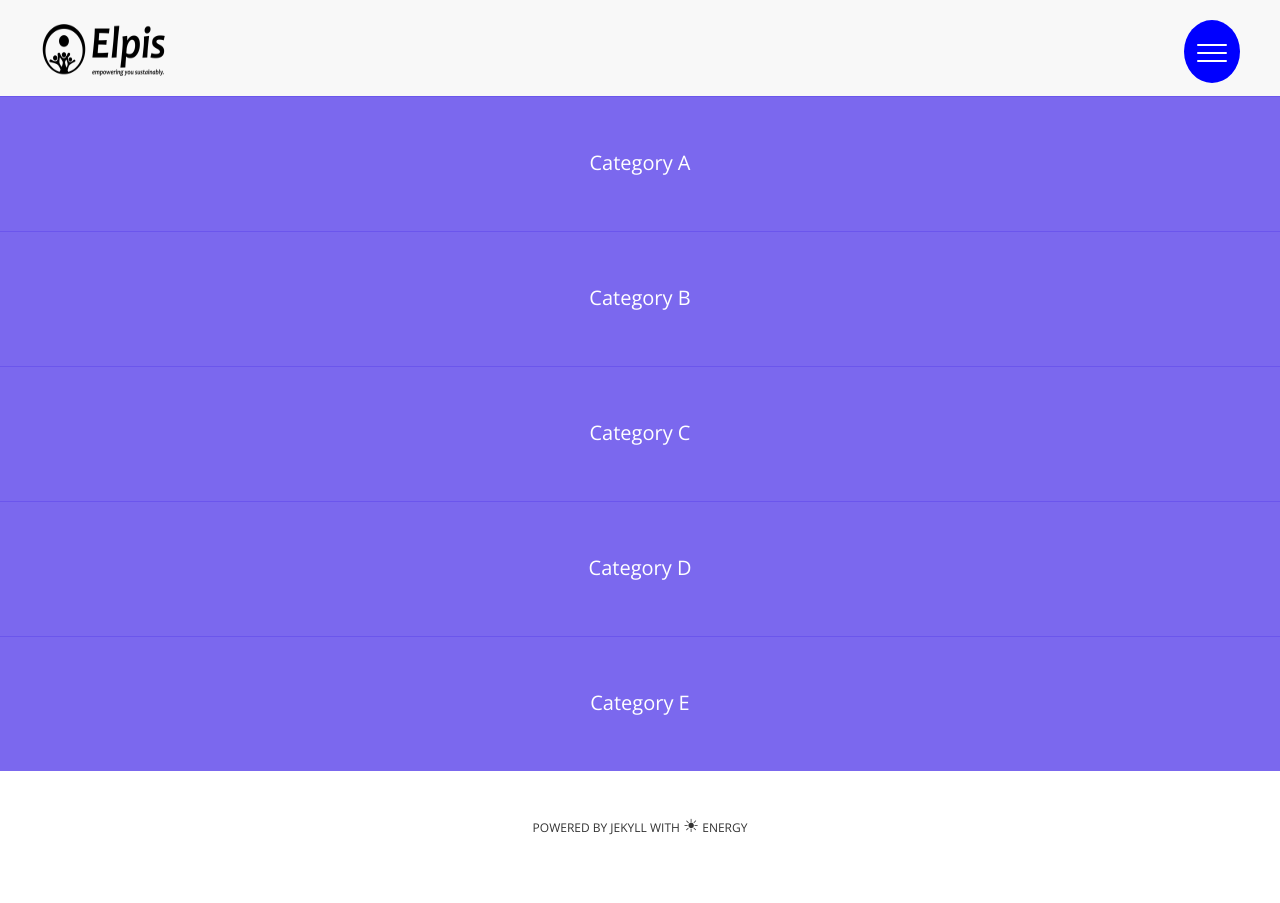
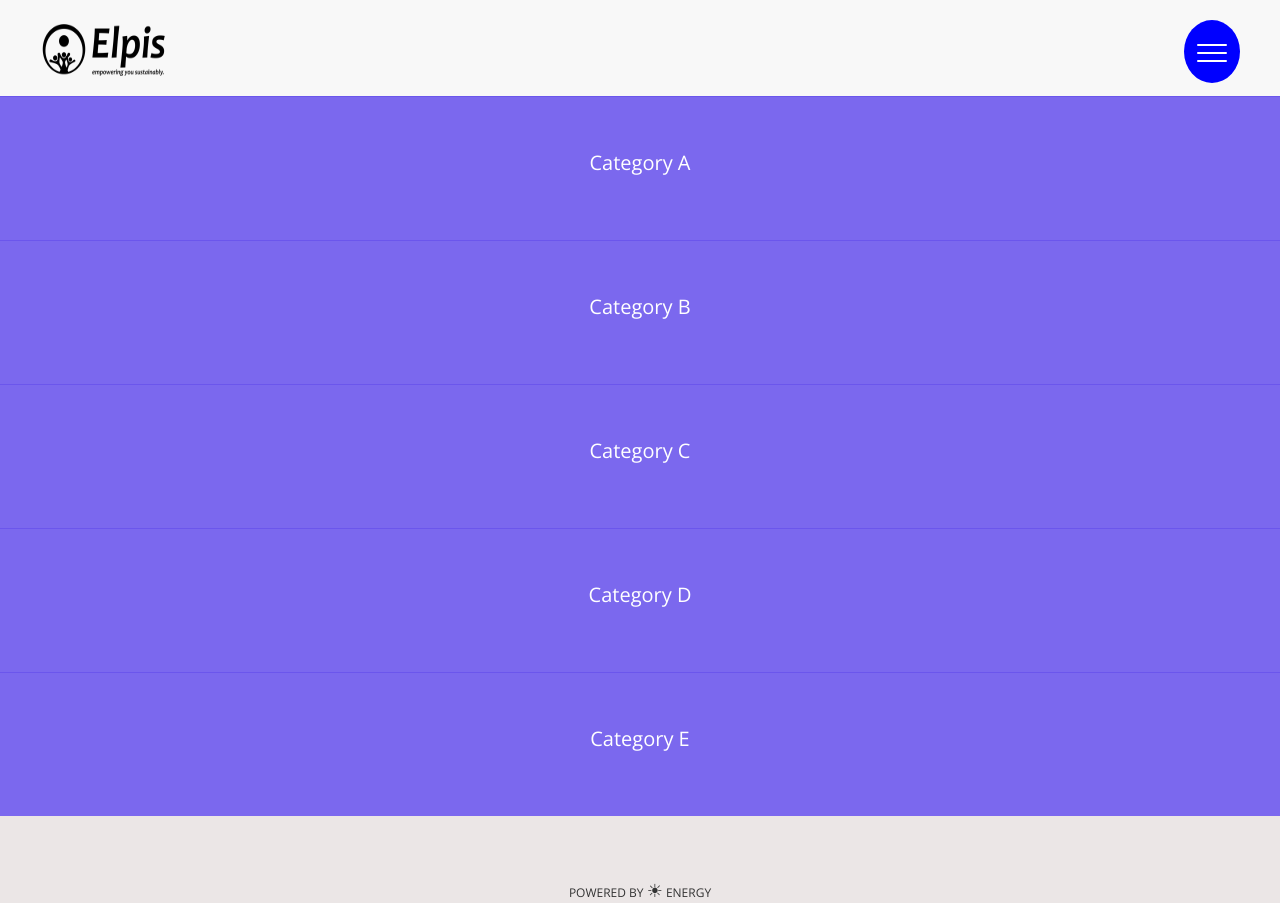
Before and after one commit to ElpisSolar/hslu-presentation, a Jekyll site: the page built from index.html, in a window 1280 px wide. Built offline with Jekyll 4.4.1, drawn with Linux system fonts in a browser that asks for light colours; the list of posts is cut into pages by our own code.

Commit message:
Add responsive resizing across category and class menus

```diff
--- a/_layouts/default.html
+++ b/_layouts/default.html
@@ -1,8 +1,5 @@
 <!DOCTYPE html>
-<!--[if lt IE 7]>      <html class="no-js lt-ie9 lt-ie8 lt-ie7"> <![endif]-->
-<!--[if IE 7]>         <html class="no-js lt-ie9 lt-ie8"> <![endif]-->
-<!--[if IE 8]>         <html class="no-js lt-ie9"> <![endif]-->
-<!--[if gt IE 8]><!--> <html class="no-js"> <!--<![endif]-->
+<html>
   <head>
       <title>{{ site.name }} - {{ site.description }}</title>
       <meta charset="utf-8">
@@ -68,7 +65,7 @@
 <!-- Global Site Footer -->
 
       <footer>
-        <small id="footer-text">Powered by Jekyll with <span id="solar-icon">&#x2600;</span> Energy</small>
+        <small id="footer-text">Powered by <span id="solar-icon">&#x2600;</span> Energy</small>
       </footer>
 
     </div>
--- a/_layouts/post.html
+++ b/_layouts/post.html
@@ -52,7 +52,7 @@ layout: default
   </ul>
 
   <!-- Footer site navigation buttons -->
-    {% if page.next %}
+  {% if page.next %}
       <a rel="next" href="{{ site.baseurl }}{{ page.next.url }}" id="next">
         <span class="nav-title nav-title-next">Next</span> &rarr;
       </a>
--- a/_scss/base/_global.scss
+++ b/_scss/base/_global.scss
@@ -1,16 +1,12 @@
 * {
   margin: 0;
   padding: 0;
-  box-sizing: border-box;
-  &::after,
-  &::before {
-    box-sizing: border-box;
   }
-}
 
 html {
   width: 100%;
   height: 100%;
+  background-color: rgb(235, 230, 230);
 }
 
 body {
--- a/_scss/pages/_home.scss
+++ b/_scss/pages/_home.scss
@@ -3,18 +3,24 @@
   li {
     display: inline-block;
     width: 100%;
-    height: 100px;
-    @media (min-height: 700px) {
+    height: 15.5vh;
+    @media (max-height: 640px) {
       height: 15vh;
+    }
+    @media (min-height: 800px) {
+      height: 16vh;
     }
 
     .p-wrap {
       padding: $spacing-ml $spacing-m;
       background: $main-color;
-      height: 100px;
+      height: 15.5vh;
       transition: all .15s ease-in;
-    @media (min-height: 700px) {
-      height: 25vh;
+    @media (max-height: 640px) {
+      height: 15vh;
+    }
+    @media (min-height: 800px) {
+      height: 16vh;
     }
 
       &:first-child {
--- a/_scss/pages/_posts.scss
+++ b/_scss/pages/_posts.scss
@@ -26,8 +26,9 @@
   bottom: $spacing-m;
   color: #333;
   @media (max-width: 942px) {
-    position: static;
+    position: fixed;
     padding: .8em $spacing-s .7em;
+    margin-top: 0.5em;
   }
 }
 
@@ -71,7 +72,3 @@
 #next:hover .nav-title {
   display: inline;
 }
-
-.footer-nav {
-  background-color: "red";
-}
--- a/_scss/partials/_footer.scss
+++ b/_scss/partials/_footer.scss
@@ -1,11 +1,19 @@
 footer {
-  @extend %padding-large;
   width: 100%;
-  height: 100px;
-  bottom: 0;
-  left: 0;
   text-align: center;
-  small { text-transform: uppercase; }
+  padding-top: 0.8em;
+  background-color: rgb(235, 230, 230);
+  @media (min-height: 600px) {
+  padding-top: 2em;}
+  @media (min-height: 850px) {
+  padding-top: 3em;}
+  @media (min-height: 1200px) {
+  padding-top: 4em;}
+}
+
+footer small {
+  text-align: center;
+  text-transform: uppercase;
 }
 
 #solar-icon {
```
